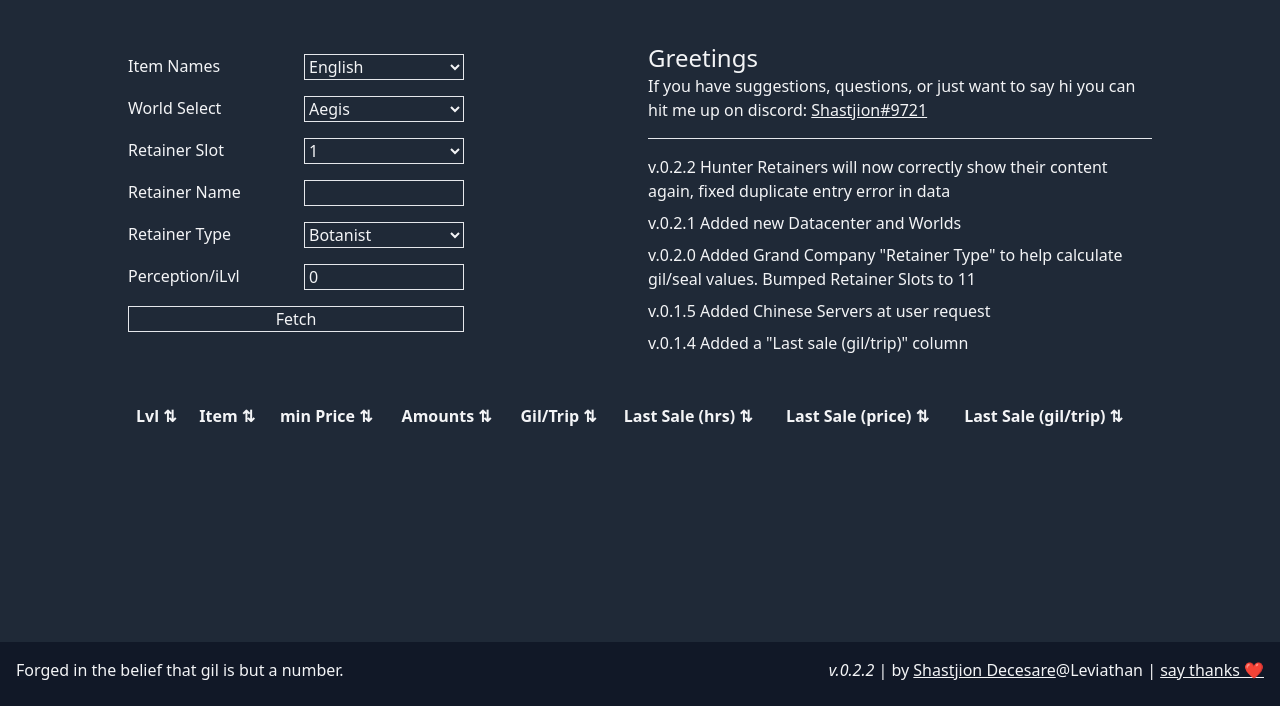
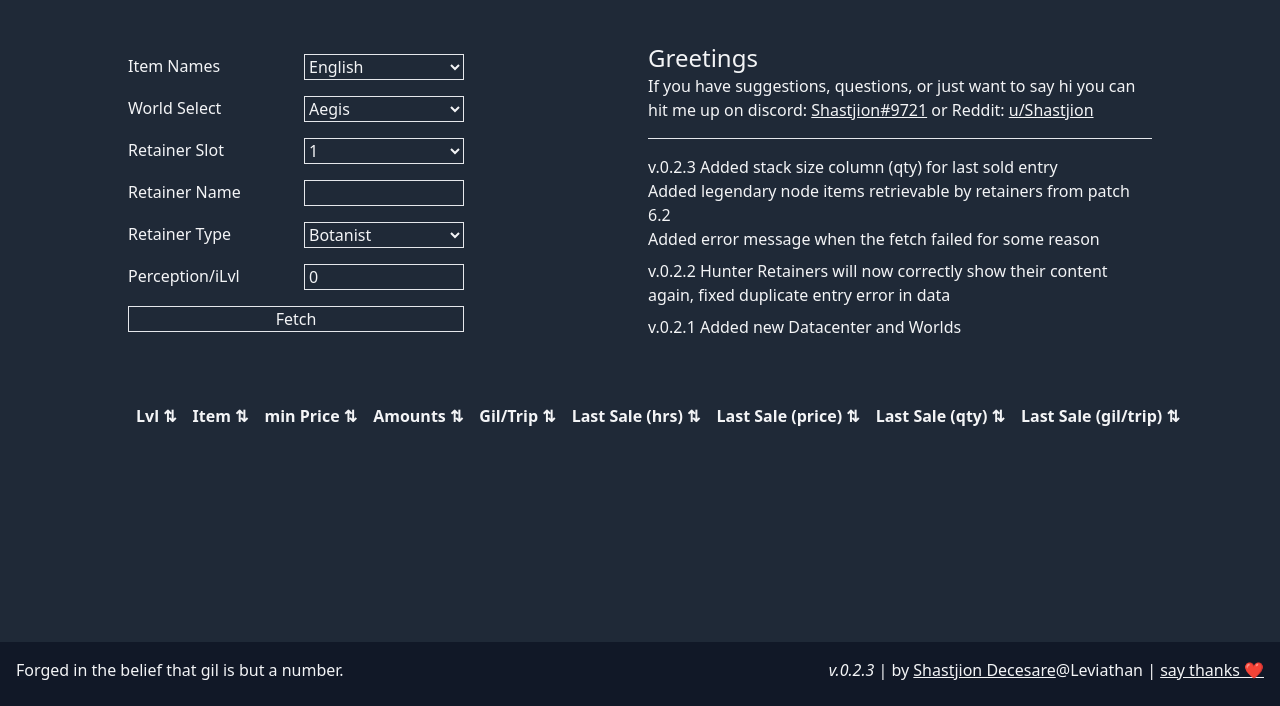
Before and after one commit to EduardMattner/ffxiv-fetch.me, a website: page dist/index.html in a window 1280 px wide. Shown: the part 94-800 px from the top of the page. Drawn offline with Linux system fonts and the light colour scheme.

Commit message:
version bump, init table changes

```diff
--- a/dist/index.html
+++ b/dist/index.html
@@ -222,9 +222,13 @@
 
 		<div class="intro">
 			<h2 class="text-2xl flex justify-between">Greetings <a class="text-xl md:hidden accordion-toggle no-underline cursor-pointer">▼</a></h2>
-			<section class="accordion-content hidden md:block">
-				<p>If you have suggestions, questions, or just want to say hi you can hit me up on discord: <a target="_blank" rel="noopener" href="https://discordapp.com/users/Shastjion#9721">Shastjion#9721</a></p>
+			<section class="accordion-content hidden md:block max-h-[260px] overflow-auto">
+				<p>If you have suggestions, questions, or just want to say hi you can hit me up on discord: <a target="_blank" rel="noopener" href="https://discordapp.com/users/Shastjion#9721">Shastjion#9721</a> or Reddit: <a target="_blank" rel="noopener" href="https://www.reddit.com/message/compose/?to=Shastjion">u/Shastjion</a></p>
 				<hr class="my-4">
+				<p>v.0.2.3 Added stack size column (qty) for last sold entry
+					<br>Added legendary node items retrievable by retainers from patch 6.2
+					<br>Added error message when the fetch failed for some reason
+				</p>
 				<p>v.0.2.2 Hunter Retainers will now correctly show their content again, fixed duplicate entry error in data</p>
 				<p>v.0.2.1 Added new Datacenter and Worlds</p>
 				<p>v.0.2.0 Added Grand Company "Retainer Type" to help calculate gil/seal values. Bumped Retainer Slots to 11</p>
@@ -244,6 +248,7 @@
 				<th>Gil/Trip &#x21c5;</th>
 				<th>Last Sale (hrs) &#x21c5;</th>
 				<th>Last Sale (price) &#x21c5;</th>
+				<th>Last Sale (qty) &#x21c5;</th>
 				<th>Last Sale (gil/trip) &#x21c5;</th>
 			</tr>
 		</table>
@@ -252,7 +257,7 @@
 
 	<footer class="w-full text-center fixed bottom-0 mt-12 p-4 bg-gray-900 flex flex-col md:flex-row justify-between gap-4">
 		<p>Forged in the belief that gil is but a number.</p>
-		<p><em>v.0.2.2</em> | by <a href="https://na.finalfantasyxiv.com/lodestone/character/10494588/">Shastjion Decesare</a>@Leviathan | <a target="_blank" rel="noopener" href="https://ko-fi.com/shast">say thanks ❤️</a></p>
+		<p><em>v.0.2.3</em> | by <a href="https://na.finalfantasyxiv.com/lodestone/character/10494588/">Shastjion Decesare</a>@Leviathan | <a target="_blank" rel="noopener" href="https://ko-fi.com/shast">say thanks ❤️</a></p>
 	</footer>
 
   <script src="data.js"></script>
```
Also changed, not shown: dist/output.css.
